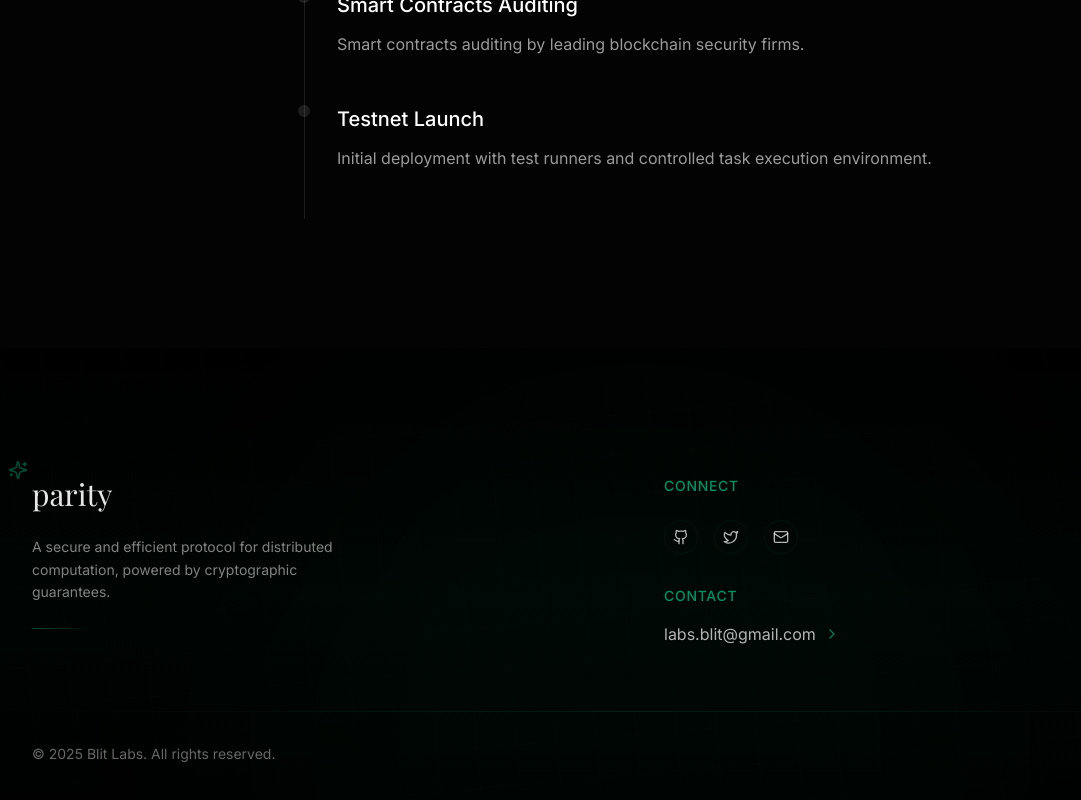
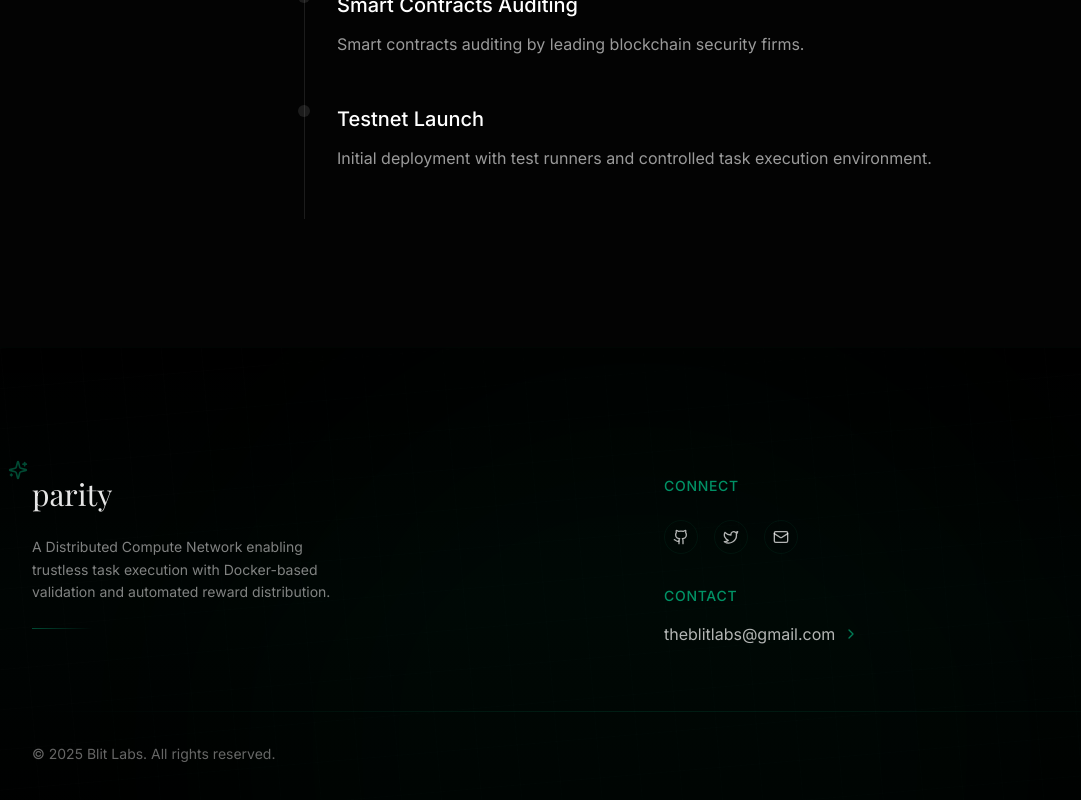
Before and after one commit to theblitlabs/parity-website, a Next.js app: page / in a window 1280 px wide. Shown: the part 5235-6035 px from the top of the page, without its empty margins (0-1081 px from the left). Built offline with nearby package versions, Linux system fonts and the light colour scheme.

Commit message:
fix: update footer description and contact email address

```diff
--- a/app/components/layout/Footer.tsx
+++ b/app/components/layout/Footer.tsx
@@ -97,8 +97,8 @@ export const Footer = () => {
                 transition={{ duration: 0.5 }}
                 className="text-sm text-white/50 max-w-xs leading-relaxed"
               >
-                A secure and efficient protocol for distributed computation,
-                powered by cryptographic guarantees.
+                A Distributed Compute Network enabling trustless task execution
+                with Docker-based validation and automated reward distribution.
               </motion.p>
               <motion.div
                 initial={{ opacity: 0, width: 0 }}
@@ -153,7 +153,7 @@ export const Footer = () => {
                   Contact
                 </motion.h3>
                 <motion.a
-                  href="mailto:labs.blit@gmail.com"
+                  href="mailto:theblitlabs@gmail.com"
                   initial={{ opacity: 0, y: 10 }}
                   animate={{ opacity: 1, y: 0 }}
                   transition={{ duration: 0.5, delay: 0.3 }}
@@ -161,7 +161,7 @@ export const Footer = () => {
                 >
                   <div className="flex items-center gap-2">
                     <span className="text-base text-white/70 group-hover:text-white/90 transition-colors">
-                      labs.blit@gmail.com
+                      theblitlabs@gmail.com
                     </span>
                     <ChevronRight className="w-4 h-4 text-[#00EFA6]/50 group-hover:text-[#00EFA6] transition-colors transform group-hover:translate-x-1 duration-300" />
                   </div>
```
